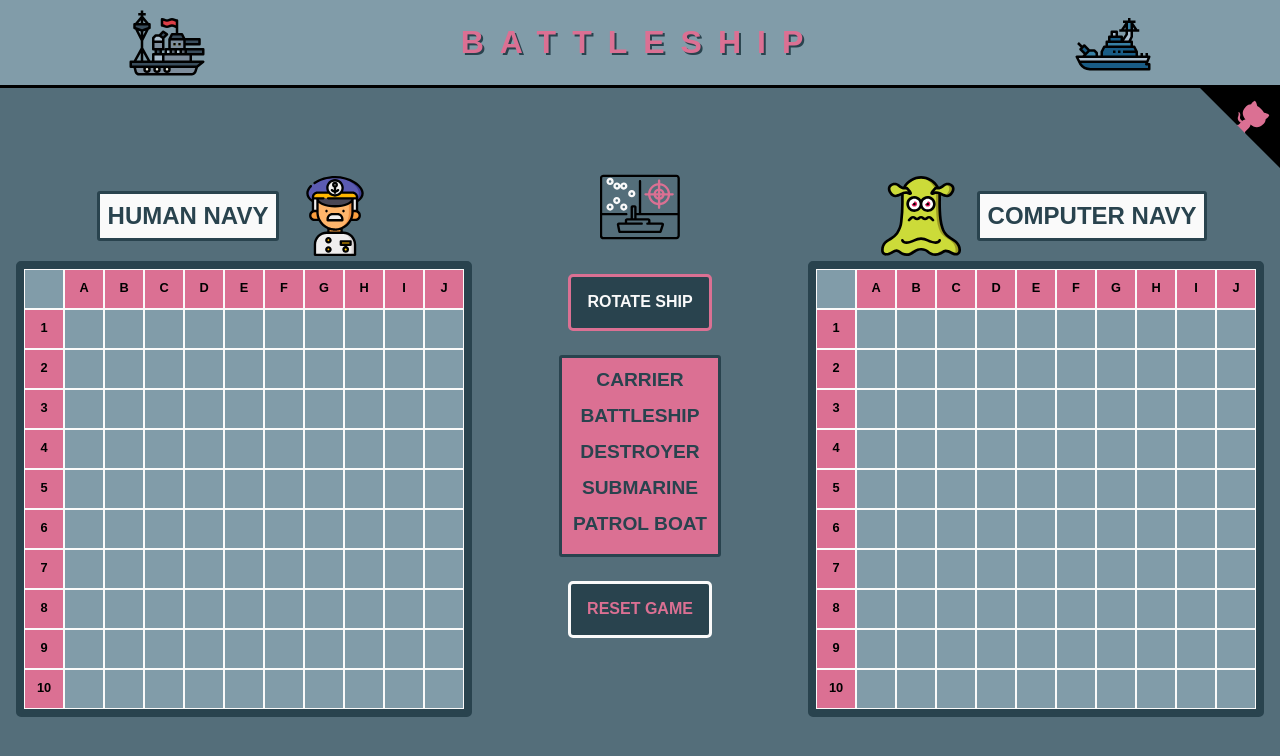
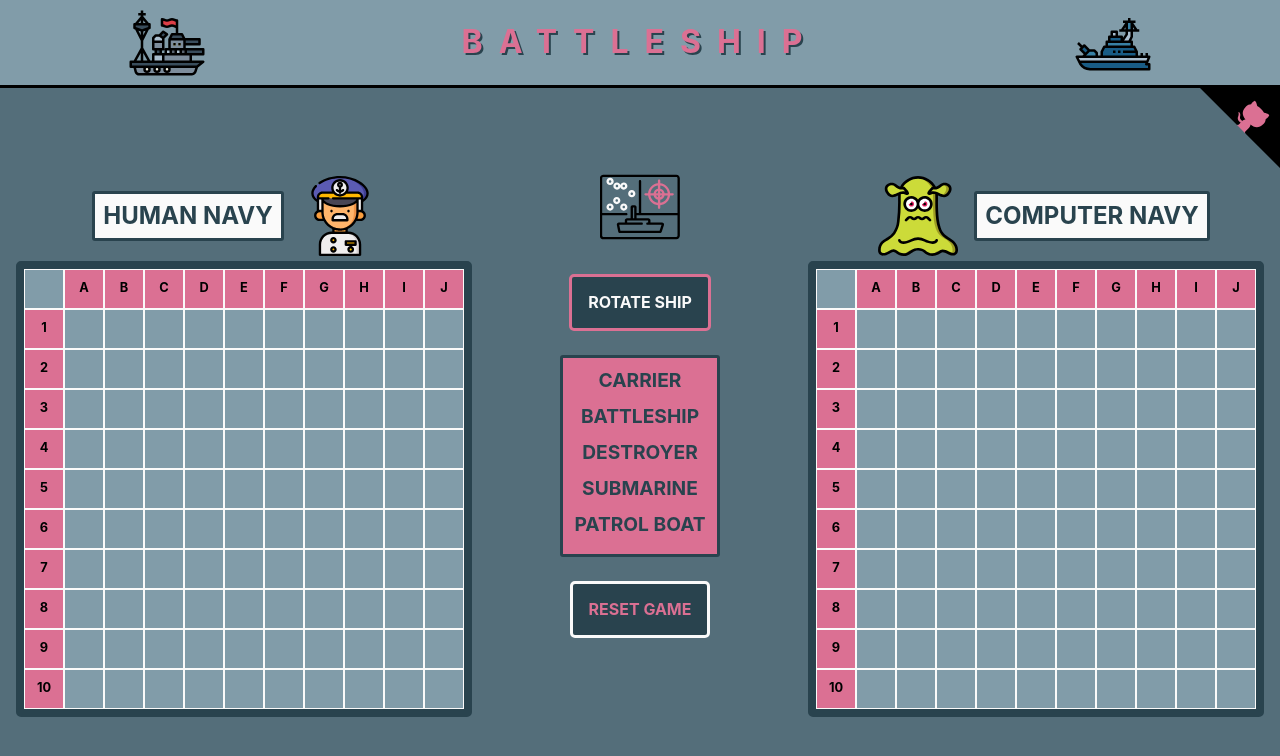
Before and after one commit to Banaanas/battleship-TOP, a website built with webpack: page src/template.html in a window 1280 px wide. Built offline with nearby package versions, Linux system fonts and the light colour scheme.

Commit message:
style: CSS

```diff
--- a/src/styles/index.css
+++ b/src/styles/index.css
@@ -1,6 +1,6 @@
 *,
-*:before,
-*:after {
+*::before,
+*::after {
   box-sizing: inherit;
 }
 
@@ -25,7 +25,9 @@ body {
   justify-content: flex-start;
   min-width: 300px;
   min-height: 100%;
-  font-family: Arial, Helvetica, sans-serif;
+  font-family: "Fredoka One", -apple-system, BlinkMacSystemFont, "Segoe UI",
+    Roboto, Helvetica, Arial, sans-serif, "Apple Color Emoji", "Segoe UI Emoji",
+    "Segoe UI Symbol";
   background-color: var(--primary-color);
 }
 
@@ -75,10 +77,10 @@ h1 {
   flex-direction: column;
   align-items: center;
   justify-content: center;
-  padding: 1rem;
   width: 100%;
   height: 80%;
   min-height: 700px;
+  padding: 1rem;
   overflow: hidden;
   text-align: center;
 }
@@ -107,6 +109,7 @@ aside {
   justify-content: center;
   width: 20rem;
   height: 6rem;
+  overflow: hidden;
   color: var(--primary-dark-color);
   font-weight: bolder;
   font-size: 1.2rem;
@@ -116,7 +119,6 @@ aside {
   border-radius: 3px;
   visibility: hidden;
   cursor: default;
-  overflow: hidden;
 }
 
 /* Human Navy */
@@ -481,6 +483,7 @@ aside {
   right: 0;
   color: var(--secondary-text-color);
   border: 0;
+  fill: black;
 }
 
 .octo-arm {
```
